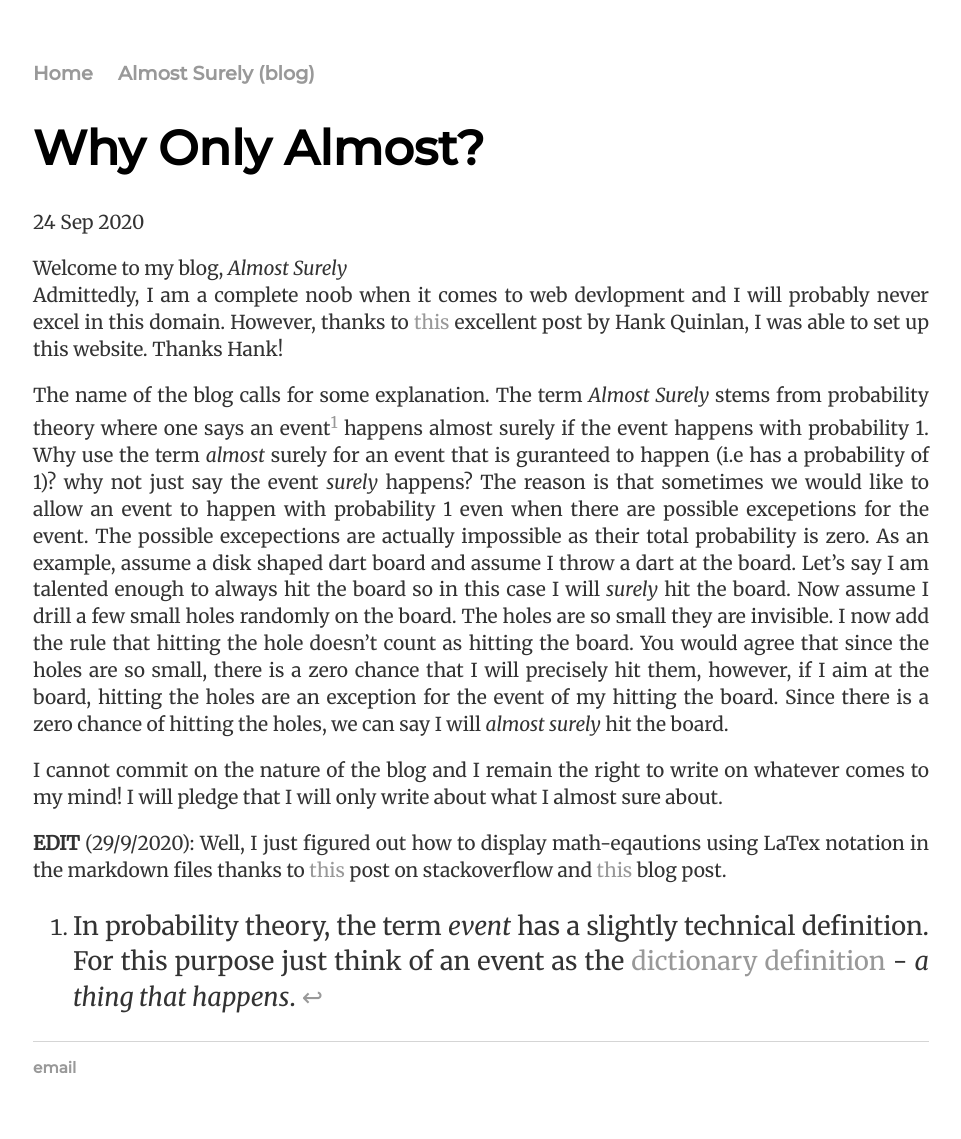
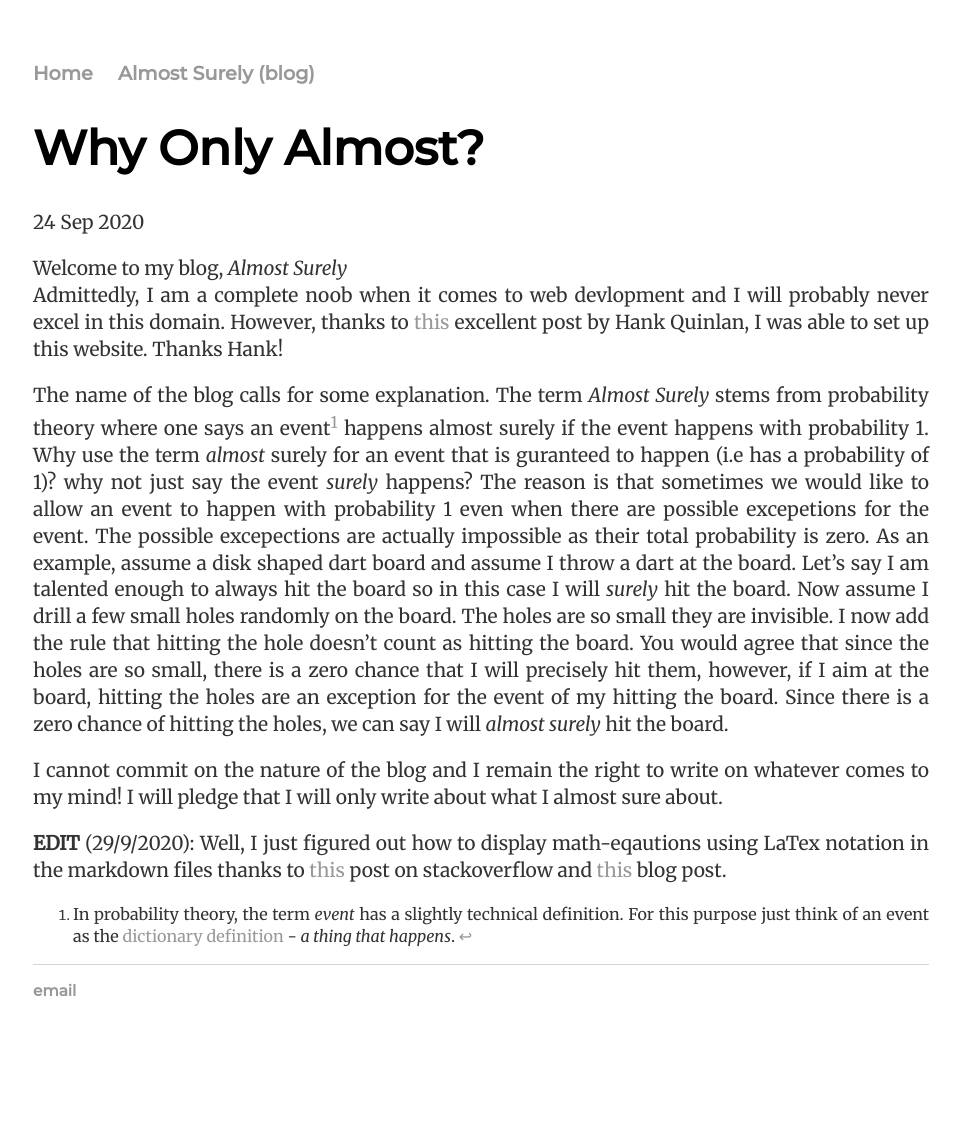
Before and after one commit to nirryde/nirryde.github.io, a Jekyll site: the page built from _posts/2020-09-24-post one.md, in a window 1280 px wide. Shown: the whole page, without its empty margins (159-1120 px from the left). Built offline with Jekyll 4.4.1, drawn with Linux system fonts in a browser that asks for light colours; after the commit the page ends 1062 px from its top, so only the background shows below that.

Commit message:
Update main.css

```diff
--- a/css/main.css
+++ b/css/main.css
@@ -54,7 +54,7 @@ p img {
 }
 
 .footnotes {
-    font-size: 1.1em;
+    font-size: 0.7em;
 }
 
 footer {
```
